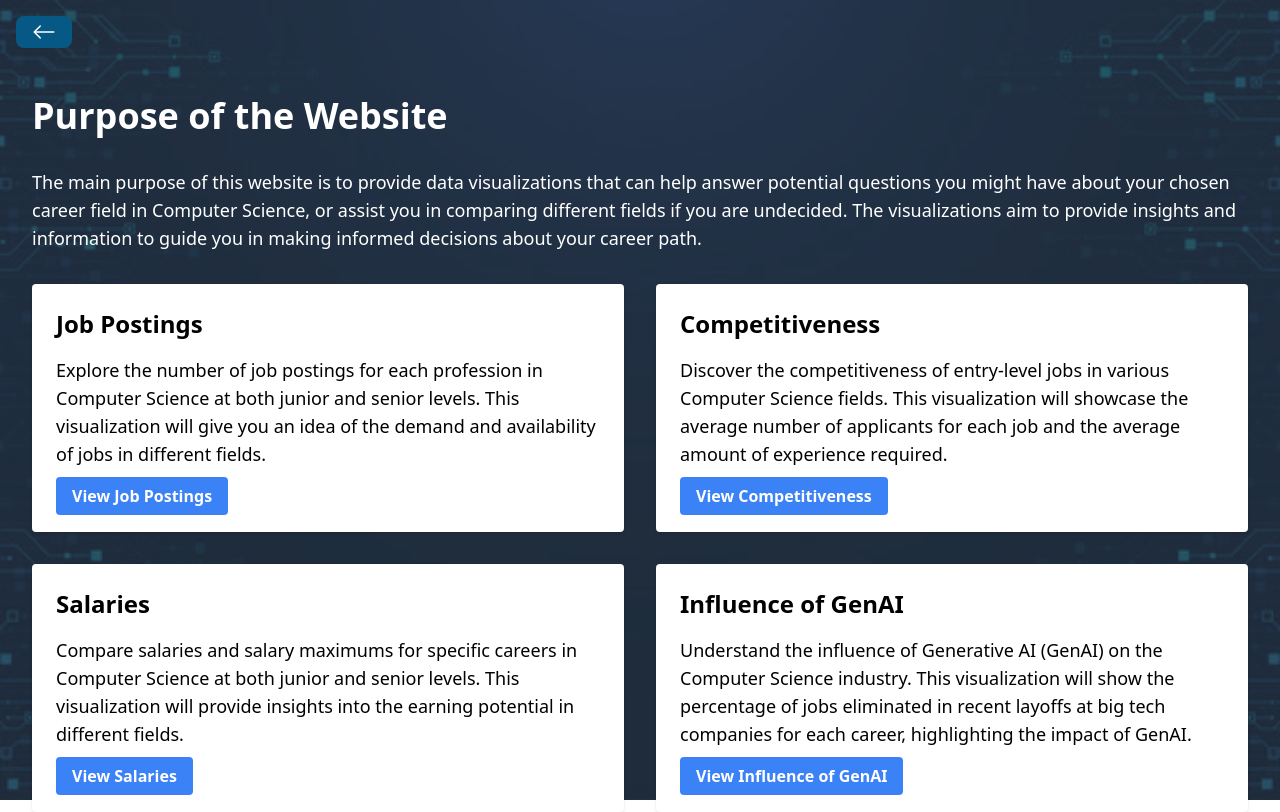
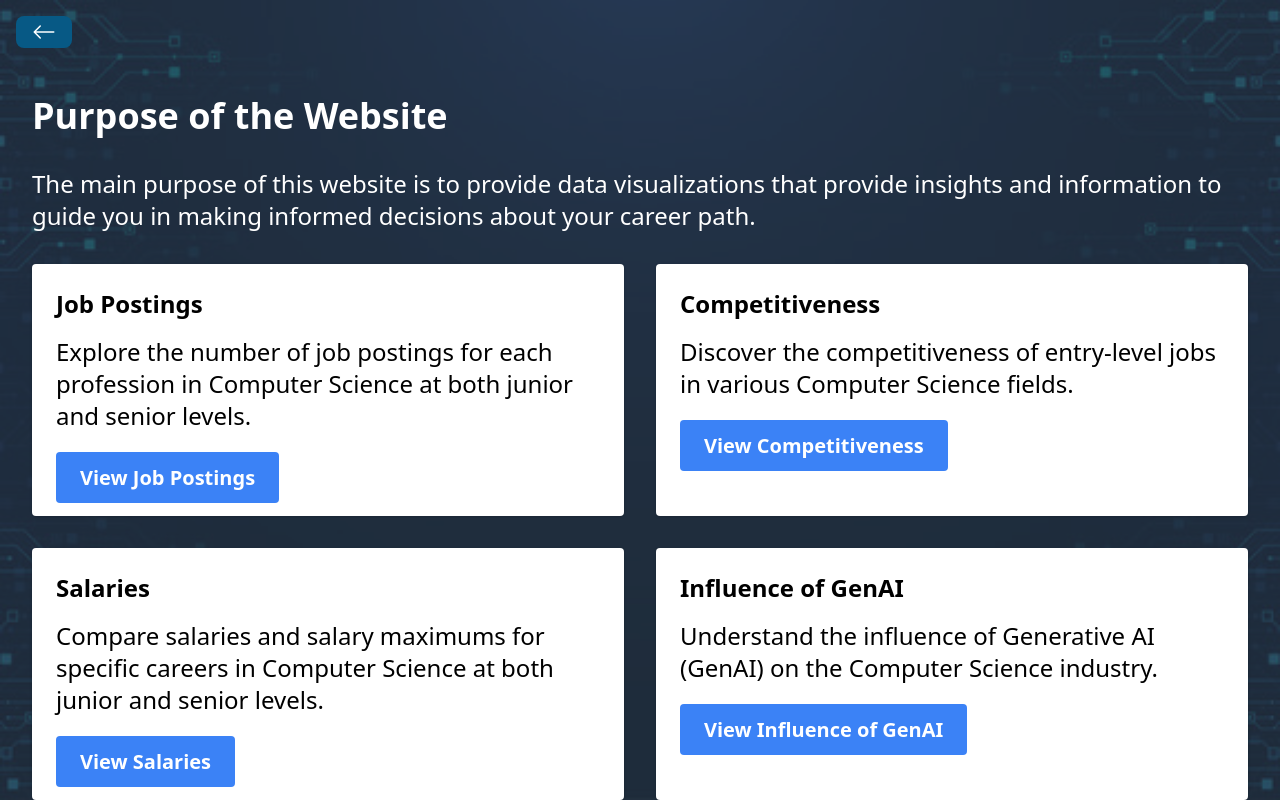
Before and after one commit to Terry9022/RPI-Interactive-Data-Visualization, a React (Vite) app: page /purpose in a window 1280 px wide. Built offline with nearby package versions, Linux system fonts and the light colour scheme.

Commit message:
update style of non-visual pages

```diff
--- a/src/pages/ImpactOfAIPage.jsx
+++ b/src/pages/ImpactOfAIPage.jsx
@@ -8,7 +8,7 @@ const ImpactOfAIPage = () => {
       style={{ backgroundImage: "url('background-image.jpg')" }}
     >
       <div className="absolute inset-0 bg-black bg-opacity-50"></div>
-      <nav className="absolute top-0 left-0 right-0 p-4 z-10">
+      <nav className="absolute top-0 left-0 right-0 p-4 z-10 text-xl">
         <ul className="flex justify-between">
           <li>
             <div className="flex">
@@ -59,26 +59,29 @@ const ImpactOfAIPage = () => {
         </h1>
         <div>
           <div>
-            <h2 className="text-2xl font-bold text-white mb-4">
-              Brief History of Generative AI
-            </h2>
             <img
               src="4.png"
               alt="History of Generative AI"
-              className="w-full mb-4 rounded"
+              className="w-full mb-4 rounded "
               style={{
                 width: "80%",
                 height: "auto",
-                paddingLeft: "100px",
+                marginLeft: "auto",
+                marginRight: "auto",
               }}
             />
           </div>
         </div>
-        <div className="mt-8">
-          <h2 className="text-2xl font-bold text-white mb-4">
-            Impact on the Computer Science Industry
-          </h2>
-          <p className="text-white text-lg mb-4">
+        <div
+          className="mb-14 mt-10 text-justify"
+          style={{
+            width: "80%",
+            height: "auto",
+            marginLeft: "auto",
+            marginRight: "auto",
+          }}
+        >
+          <p className="text-white text-2xl mb-4">
             Generative AI has brought about significant changes in the computer
             science industry, with both positive and negative impacts. On the
             positive side, generative AI has opened up new possibilities for
@@ -86,19 +89,17 @@ const ImpactOfAIPage = () => {
             and music. It has also enabled the automation of certain tasks,
             improving efficiency and productivity.
           </p>
-          <p className="text-white text-lg mb-4">
+          <p className="text-white text-2xl mb-4">
             However, the rise of generative AI has also raised concerns about
             job displacement and the potential misuse of the technology. As AI
             models become more advanced, there is a risk of certain roles
             becoming automated, leading to job losses in some sectors.
-            Additionally, the ability to generate realistic content has raised
-            issues related to deepfakes and the spread of misinformation.
           </p>
         </div>
         <div className="mt-12 text-center">
           <Link
             to="/purpose"
-            className="bg-blue-500 hover:bg-blue-600 text-white font-bold py-2 px-4 rounded"
+            className="bg-blue-500 hover:bg-blue-600 text-white font-bold py-6 px-6 rounded text-xl"
           >
             Next: Purpose of Website
           </Link>
--- a/src/pages/LandingPage.jsx
+++ b/src/pages/LandingPage.jsx
@@ -7,7 +7,7 @@ const LandingPage = () => {
       style={{ backgroundImage: "url('background-image.jpg')" }}
     >
       <div className="absolute inset-0 bg-black bg-opacity-50"></div>
-      <nav className="absolute top-0 left-0 right-0 p-4 z-10">
+      <nav className="absolute top-0 left-0 right-0 p-4 z-10 text-xl">
         <ul className="flex justify-end space-x-4">
           <li>
             <Link to="/job-postings" className="text-white hover:text-gray-300">
@@ -47,7 +47,7 @@ const LandingPage = () => {
         </p>
         <Link
           to="/overview"
-          className="bg-blue-500 hover:bg-blue-600 text-white font-bold py-2 px-4 rounded"
+          className="bg-blue-500 hover:bg-blue-600 text-white font-bold py-3 px-6 rounded text-xl"
         >
           Explore
         </Link>
--- a/src/pages/OverviewPage.jsx
+++ b/src/pages/OverviewPage.jsx
@@ -4,11 +4,11 @@ import { BsArrowLeft } from "react-icons/bs";
 const OverviewPage = () => {
   return (
     <div
-      className="relative bg-cover bg-center min-h-screen"
+      className="relative bg-cover bg-center min-h-screen "
       style={{ backgroundImage: "url('background-image.jpg')" }}
     >
       <div className="absolute inset-0 bg-black bg-opacity-50"></div>
-      <nav className="absolute top-0 left-0 right-0 p-4 z-10 ">
+      <nav className="absolute top-0 left-0 right-0 p-4 z-10 text-xl ">
         <ul className="flex justify-between">
           <li>
             <div className="flex">
@@ -53,22 +53,22 @@ const OverviewPage = () => {
           </div>
         </ul>
       </nav>
-      <div className="relative py-12 px-8 bg-slate-700 bg-opacity-60 h-screen">
+      <div className="relative py-12 px-8 bg-slate-700 bg-opacity-60 h-screen ">
         <h1 className="text-4xl font-bold text-white mb-8  mt-12">
           Overview of the Computer Science Industry
         </h1>
         <div className="grid grid-cols-1 md:grid-cols-2 gap-8">
           <div>
-            <p className="text-white text-lg mb-4">
+            <p className="text-white text-2xl mb-4">
               The Computer Science (CS) industry is a rapidly growing and
               dynamic field that encompasses a wide range of disciplines and
               applications. It involves the study of computation, information
               processing, and the design of computer systems and software.
             </p>
-            <p className="text-white text-lg mb-4">
+            <p className="text-white text-2xl mb-4">
               The CS industry can be divided into various fields, including:
             </p>
-            <ul className="text-white text-lg list-disc pl-6 mb-4">
+            <ul className="text-white text-2xl list-disc pl-6 mb-4">
               <li>Software Engineering</li>
               <li>Data Science</li>
               <li>Artificial Intelligence and Machine Learning</li>
@@ -88,7 +88,7 @@ const OverviewPage = () => {
             />
           </div>
         </div>
-        <p className="text-white text-lg mt-8">
+        <p className="text-white text-2xl mt-8">
           The CS industry has a significant impact on various sectors, with
           major companies like Google, Microsoft, Amazon, Apple, and Facebook
           leading the way in technological innovation and advancement.
@@ -96,7 +96,7 @@ const OverviewPage = () => {
         <div className="mt-12 text-center">
           <Link
             to="/impact-of-ai"
-            className="bg-blue-500 hover:bg-blue-600 text-white font-bold py-2 px-4 rounded"
+            className="bg-blue-500 hover:bg-blue-600 text-white font-bold py-6 px-6 rounded text-xl "
           >
             Next: Impact of AI
           </Link>
--- a/src/pages/PurposePage.jsx
+++ b/src/pages/PurposePage.jsx
@@ -26,71 +26,60 @@ const PurposePage = () => {
         <h1 className="text-4xl font-bold text-white mb-8 mt-12">
           Purpose of the Website
         </h1>
-        <p className="text-white text-lg mb-8">
+        <p className="text-white text-2xl mb-8">
           The main purpose of this website is to provide data visualizations
-          that can help answer potential questions you might have about your
-          chosen career field in Computer Science, or assist you in comparing
-          different fields if you are undecided. The visualizations aim to
-          provide insights and information to guide you in making informed
+          that provide insights and information to guide you in making informed
           decisions about your career path.
         </p>
         <div className="grid grid-cols-1 md:grid-cols-2 gap-8">
           <div className="bg-white p-6 rounded shadow">
             <h2 className="text-2xl font-bold mb-4">Job Postings</h2>
-            <p className="text-lg mb-4">
+            <p className="text-2xl mb-8">
               Explore the number of job postings for each profession in Computer
-              Science at both junior and senior levels. This visualization will
-              give you an idea of the demand and availability of jobs in
-              different fields.
+              Science at both junior and senior levels.
             </p>
             <Link
               to="/job-postings"
-              className="bg-blue-500 hover:bg-blue-600 text-white font-bold py-2 px-4 rounded"
+              className="bg-blue-500 hover:bg-blue-600 text-white font-bold py-3 px-6 rounded text-xl "
             >
               View Job Postings
             </Link>
           </div>
           <div className="bg-white p-6 rounded shadow">
             <h2 className="text-2xl font-bold mb-4">Competitiveness</h2>
-            <p className="text-lg mb-4">
+            <p className="text-2xl mb-8">
               Discover the competitiveness of entry-level jobs in various
-              Computer Science fields. This visualization will showcase the
-              average number of applicants for each job and the average amount
-              of experience required.
+              Computer Science fields.
             </p>
             <Link
               to="/competitiveness"
-              className="bg-blue-500 hover:bg-blue-600 text-white font-bold py-2 px-4 rounded"
+              className="bg-blue-500 hover:bg-blue-600 text-white font-bold py-3 px-6 rounded text-xl "
             >
               View Competitiveness
             </Link>
           </div>
           <div className="bg-white p-6 rounded shadow">
             <h2 className="text-2xl font-bold mb-4">Salaries</h2>
-            <p className="text-lg mb-4">
+            <p className="text-2xl mb-8">
               Compare salaries and salary maximums for specific careers in
-              Computer Science at both junior and senior levels. This
-              visualization will provide insights into the earning potential in
-              different fields.
+              Computer Science at both junior and senior levels.
             </p>
             <Link
               to="/salaries"
-              className="bg-blue-500 hover:bg-blue-600 text-white font-bold py-2 px-4 rounded"
+              className="bg-blue-500 hover:bg-blue-600 text-white font-bold py-3 px-6 rounded text-xl "
             >
               View Salaries
             </Link>
           </div>
           <div className="bg-white p-6 rounded shadow">
             <h2 className="text-2xl font-bold mb-4">Influence of GenAI</h2>
-            <p className="text-lg mb-4">
+            <p className="text-2xl mb-8">
               Understand the influence of Generative AI (GenAI) on the Computer
-              Science industry. This visualization will show the percentage of
-              jobs eliminated in recent layoffs at big tech companies for each
-              career, highlighting the impact of GenAI.
+              Science industry.
             </p>
             <Link
               to="/influence-genai"
-              className="bg-blue-500 hover:bg-blue-600 text-white font-bold py-2 px-4 rounded"
+              className="bg-blue-500 hover:bg-blue-600 text-white font-bold py-3 px-6 rounded text-xl"
             >
               View Influence of GenAI
             </Link>
```
